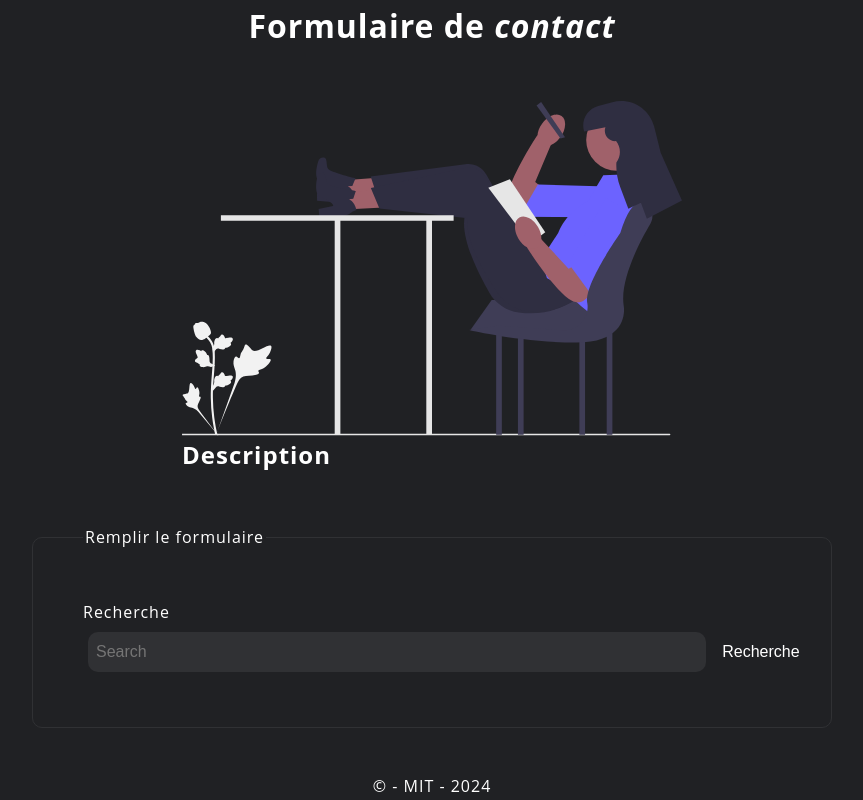
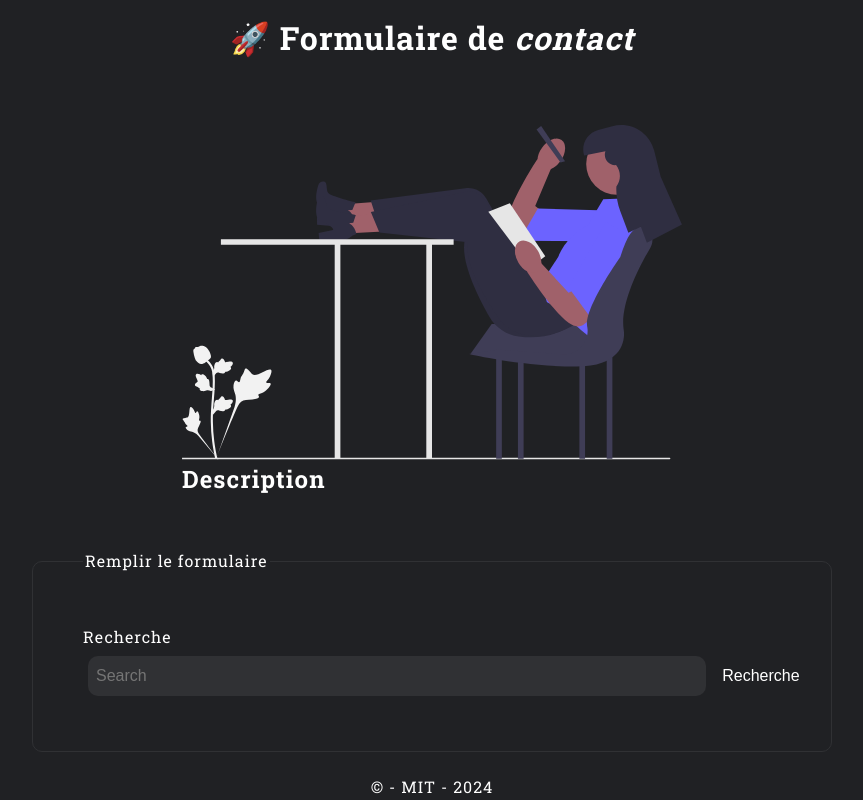
Before and after one commit to giusmili/formulaire-dark, a plain HTML site: page index.html in a window 1280 px wide. Shown: the whole page, without its empty margins (208-1071 px from the left). Drawn offline with Linux system fonts and the light colour scheme.

Commit message:
html css

```diff
--- a/css/main.css
+++ b/css/main.css
@@ -40,6 +40,9 @@ header h1,
 footer p {
   text-align: center;
 }
+header h1{
+    line-height: 7.5rem;
+}
 .search-input, #submit{
     padding: .5rem;
     line-height: 4rem;
--- a/css/reset.css
+++ b/css/reset.css
@@ -1,12 +1,13 @@
 /* reset css */
 /* Element + attr + value */
+@import url('https://fonts.googleapis.com/css2?family=Roboto+Slab:wght@100..900&display=swap');
 html {
   font-size: 62.5%; /* 16px * 62.5 = 10.00 */
 }
 
 /* prop générale pour mettre en forme la police de base  */
 body {
-  font: 1.6rem "Open Sans", sans-serif;
+  font: 1.6rem "Roboto Slab", sans-serif;
   font-optical-sizing: auto;
   letter-spacing: 0.1rem;
   line-height: 1.6;
--- a/index.html
+++ b/index.html
@@ -9,7 +9,9 @@
 </head>
 <body>
     <header>
-        <h1>Formulaire de <em>contact</em></h1>
+        <h1>
+            <span aria-hidden="true">🚀</span>
+            Formulaire de <em>contact</em></h1>
     </header>
 
     <aside>
```
